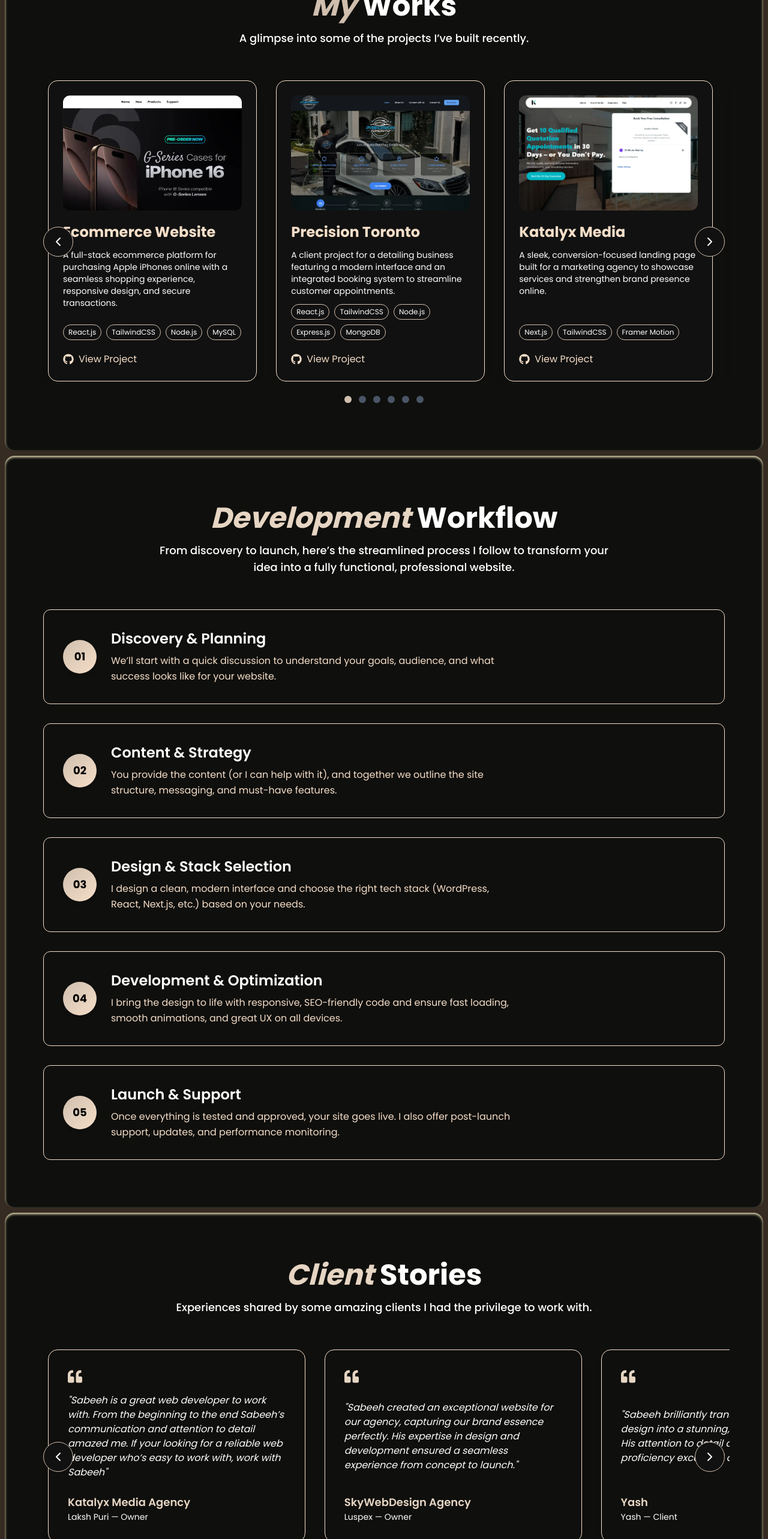
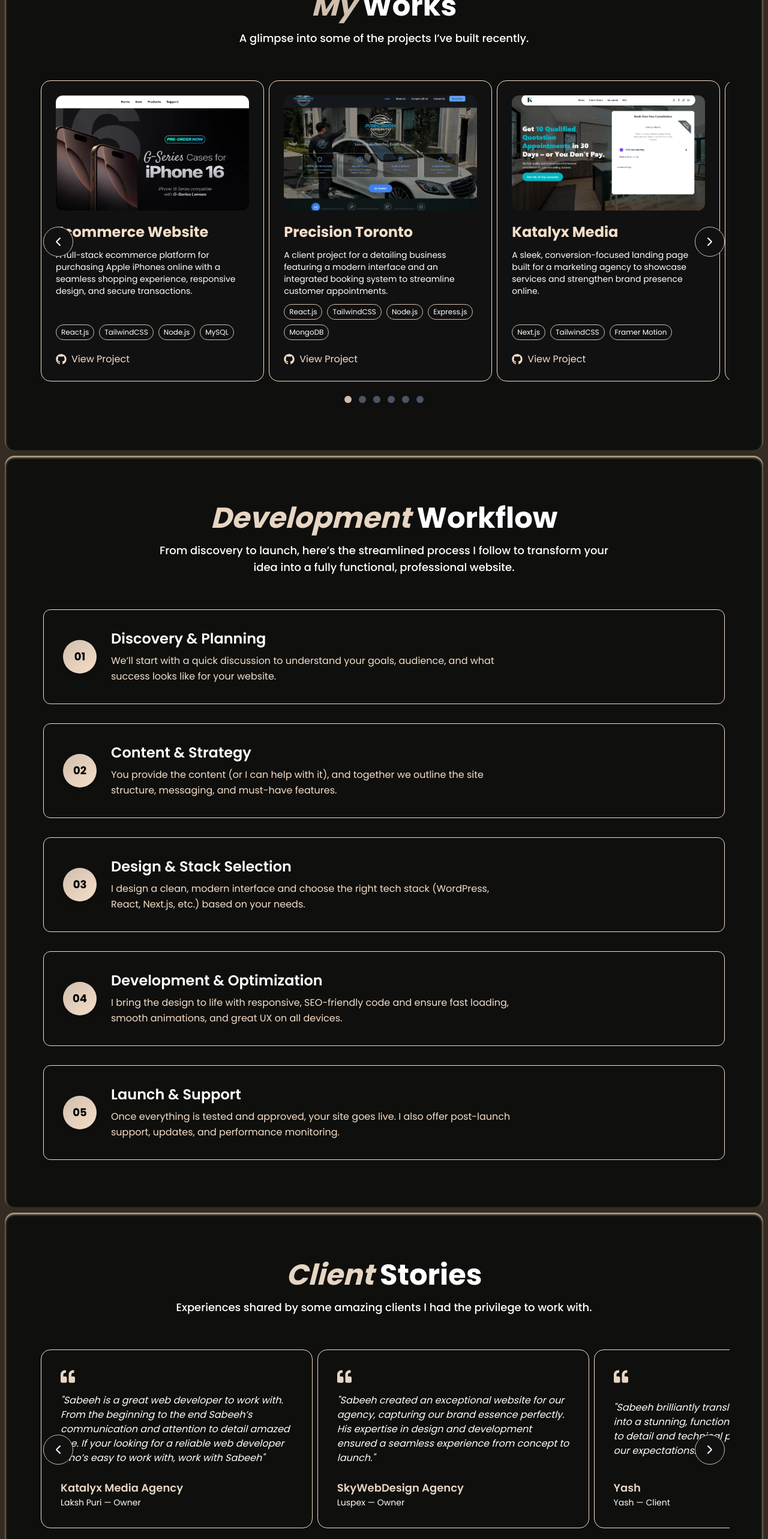
Before and after one commit to sab-eeh/Portfolio-Website, a React (Vite) app: page / in a window 1280 px wide. Shown: the part 2280-4846 px from the top of the page at 60% size. Built offline with nearby package versions, Linux system fonts and the light colour scheme.

Commit message:
styling updated

```diff
--- a/src/components/Testimonials.jsx
+++ b/src/components/Testimonials.jsx
@@ -89,7 +89,7 @@
             {testimonials.map((t, i) => (
               <motion.div
                 key={i}
-                className="flex-[0_0_100%] sm:flex-[0_0_70%] md:flex-[0_0_55%] lg:flex-[0_0_40%] px-4"
+                className="flex-[0_0_100%] sm:flex-[0_0_70%] md:flex-[0_0_55%] lg:flex-[0_0_40%] px-1"
                 initial={{ opacity: 0, y: 40 }}
                 whileInView={{ opacity: 1, y: 0 }}
                 transition={{ duration: 0.9, ease: "easeOut" }}
--- a/src/components/Works.jsx
+++ b/src/components/Works.jsx
@@ -119,7 +119,7 @@
             {projects.map((project, index) => (
               <motion.div
                 key={index}
-                className="flex-[0_0_100%] sm:flex-[0_0_70%] md:flex-[0_0_55%] lg:flex-[0_0_33%] px-4"
+                className="flex-[0_0_100%] sm:flex-[0_0_70%] md:flex-[0_0_55%] lg:flex-[0_0_33%] px-1"
                 initial={{ opacity: 0, y: 40 }}
                 whileInView={{ opacity: 1, y: 0 }}
                 transition={{ duration: 0.9, ease: "easeOut" }}
```
